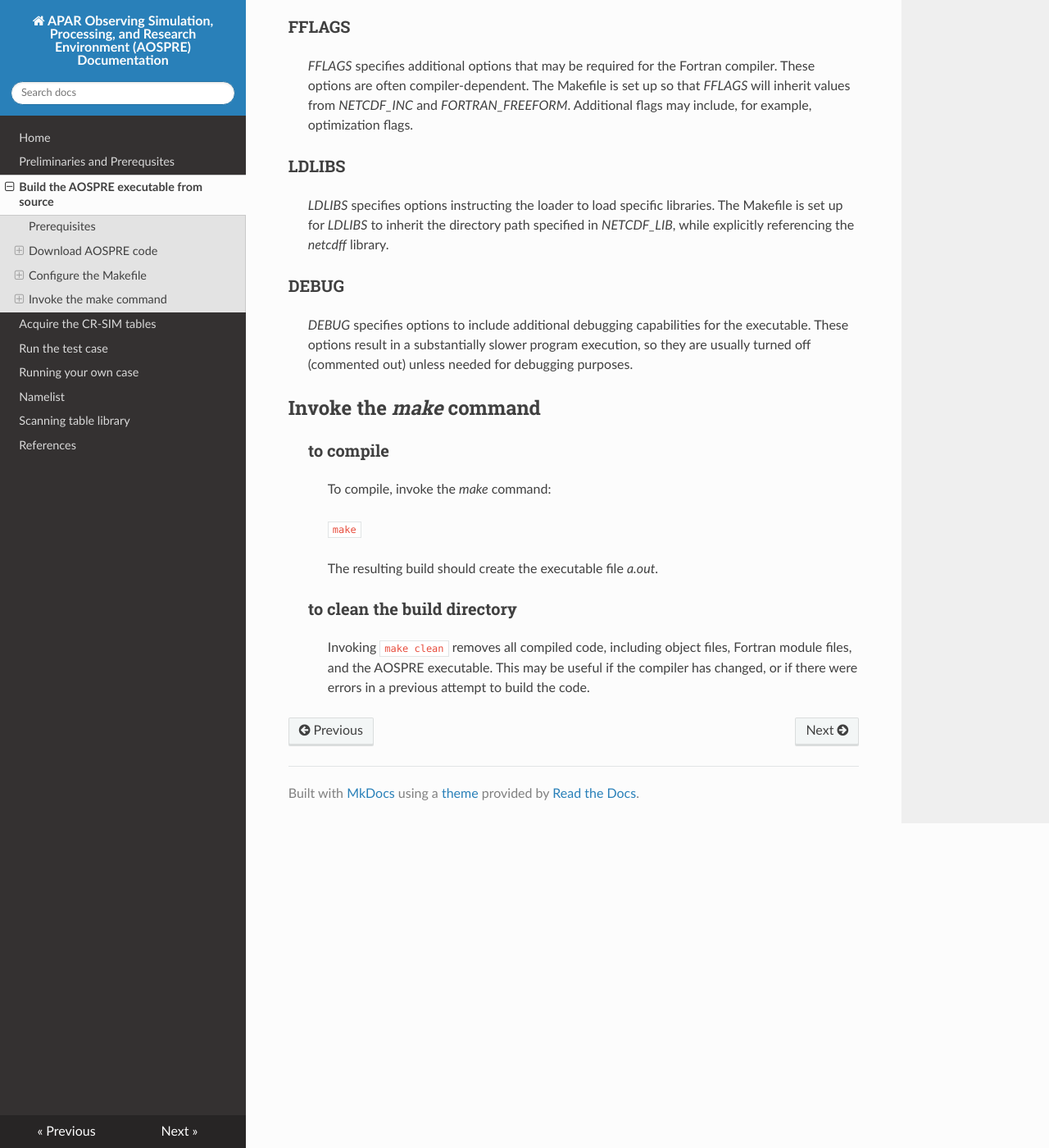
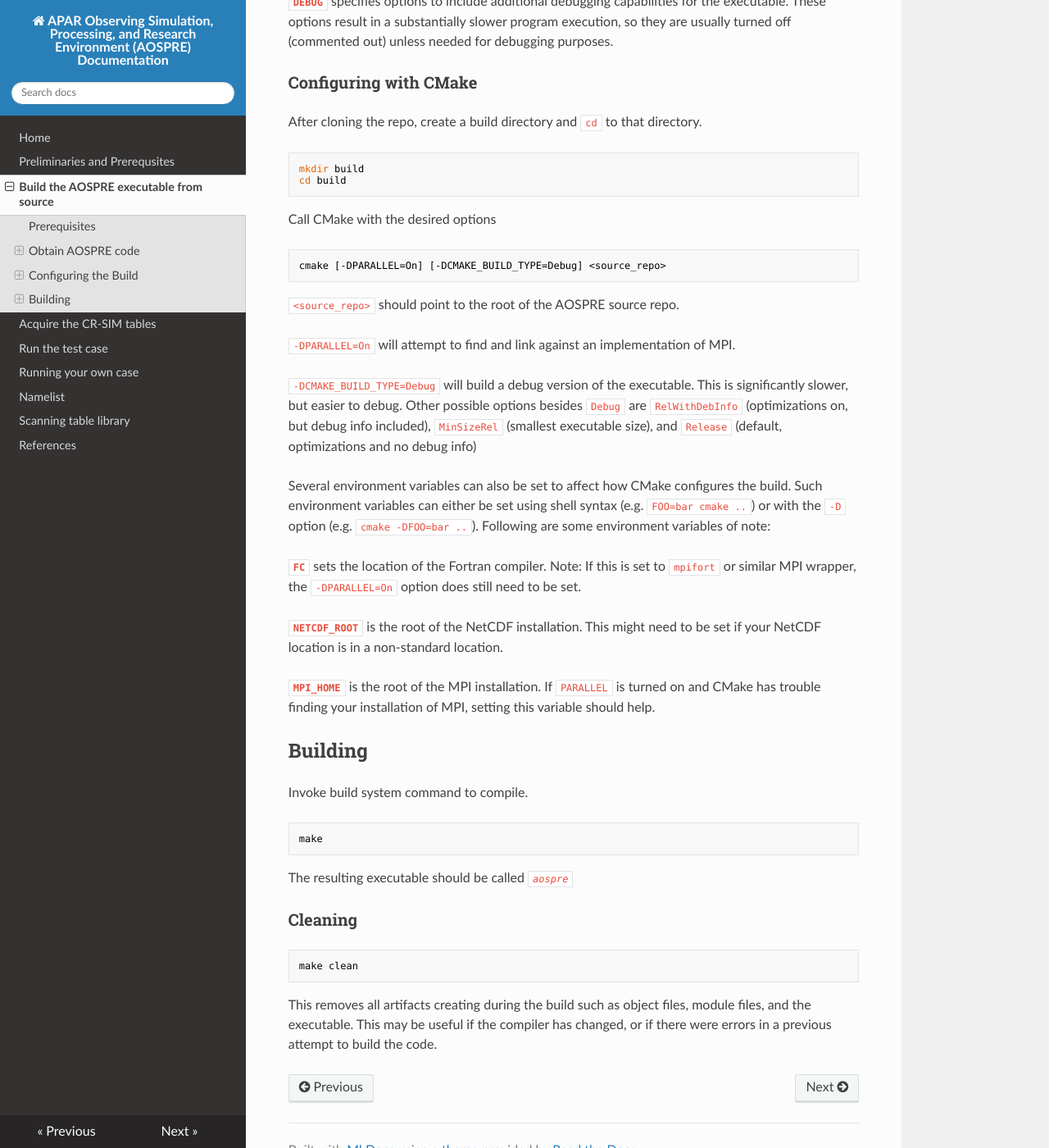
Before and after one commit to tingyucha/AOSPRE, an MkDocs documentation site: the page built from docs/building.md, in a window 1280 px wide and 1400 px high, scrolled down 2081 px. Shown: the whole window at 82% size. Built offline with MkDocs 1.6.1, drawn with Linux system fonts in a browser that asks for light colours; nearby versions of some CDN libraries; some of the changed text lies outside the part shown.

Commit message:
Add more robust instructions for building with CMake.

````diff
--- a/docs/building.md
+++ b/docs/building.md
@@ -2,149 +2,100 @@
 
 ## Prerequisites
 
-> For important considerations before trying to build AOSPRE, please see
-  the ["Preliminaries and Prerequisites"](preliminaries.md)
-  documentation page.
+For important considerations before trying to build AOSPRE, please see the ["Preliminaries and Prerequisites"](preliminaries.md) documentation page.
 
-## Download AOSPRE code
+## Obtain AOSPRE code
 
-> ### Clone the AOSPRE github repository
+### Clone the AOSPRE GitHub repository
 
-> > The source code for the APAR Observing Simulator may be acquired by cloning the github reposoitory:
-> >
-> > <code>git clone https://github.com/NCAR/AOSPRE.git</code>
-> >
-> > this creates local directory
-<nobr><i>AOSPRE</i></nobr>.  The source code is
-found in directory
-<nobr><i>AOSPRE/code/embed-crsim</i></nobr>.  The
-code is written in Fortran.
+The source repository for AOSPRE is located on GitHub at (https://github.com/NCAR/AOSPRE/)
 
-> ### (alternate) Download and unpack an AOSPRE tarball.
+It may be obtained by running the following command:
 
-> > [download tgz file and untar]
+`git clone https://github.com/NCAR/AOSPRE.git` (HTTP)
 
-## Configure the Makefile
+`git clone git@github.com:NCAR/AOSPRE.git` (SSH)
 
-After downloading the code via <code>git clone</code> as above, and
-insuring that required prerequisites are installed, change your
-working directory to the source code directory:
+The source code exists in the directory `AOSPRE/code/embed-crsim` and is written in Fortran.
 
-<code>cd AOSPRE/code/embed-crsim</code>
+## Configuring the Build
+### Configuring with Makefile
 
-This directory contains the Fortran source code for AOSPRE.  In addition,
-the file _Makefile_ has instructions for the _make_ utility to compile
-the source code.
+After downloading the code via `git clone` as above, and insuring that required prerequisites are installed, change your working directory to the source code directory:
 
-Open the _Makefile_ with your preferred text editor.  Select options
-most similar to your environment (by removing the leading <nobr>_#_
-character</nobr> and spaces), or create a new set of options for your
-environment following the examples already in the _Makefile_.  The
-following options are used by the _Makefile_, and may need to be
-customized for your particular computing environment:
+`cd AOSPRE/code/embed-crsim`
 
-### FC
+This directory contains the Fortran source code for AOSPRE.  In addition, the file *`Makefile`* has instructions for the `make` utility to compile the source code.
 
-  > <em>FC</em> specifies the command that invokes the Fortran
-  compiler.  Common values are <code>gfortran</code> (for the GCC
-  Fortran compiler), <code>ifort</code> (for the Intel Fortran
-  compiler), and <code>nvfortran</code> (for the NVidia Fortran
-  compiler).  For multi-processing builds, MPICH and OpenMPI provide
-  specific wrappers to invoke the Fortran compiler (<i>e.g.</i>,
-  <code>mpif90</code> or <code>mpifort</code>).  Depending on the
-  computing environment, full path names to these compiler commands
-  may be required.
+Open the *`Makefile`* with your preferred text editor.  Select options most similar to your environment (by removing the leading *`#`* character and spaces), or create a new set of options for your environment following the examples already in the *`Makefile`*.  The following options are used by the *`Makefile`*, and may need to be customized for your particular computing environment:
 
-### LD
+**`FC`** specifies the command that invokes the Fortran compiler.  Common values are `gfortran` (for the GCC Fortran compiler), `ifort` (for the Intel Fortran compiler), and `nvfortran` (for the NVidia Fortran compiler).  For multi-processing builds, MPICH and OpenMPI provide specific wrappers to invoke the Fortran compiler (*e.g.* `mpif90` or `mpifort`).  Depending on the computing environment, full path names to these compiler commands may be required.
 
-  > <em>LD</em> specifies the comand that invokes the loader (linker)
-  used in the final stage of building the executable, and is usually
-  the same command used for the Fortran compiler (<em>FC</em> above).
+**`LD`** specifies the comand that invokes the loader (linker) used in the final stage of building the executable, and is usually the same command used for the Fortran compiler (**`FC`** above).
 
-### FORTRAN_FREEFORM
+**`FORTRAN_FREEFORM`** specifies the particular compiler flags needed to recognize free-form Fortran source code style.  These flags are compiler dependent; examples for GCC, Intel, and Nvidia Fortran compilers are given in the default Makefile.
 
-  > <em>FORTRAN_FREEFORM</em> specifies the particular compiler flags
-    needed to recognize free-form Fortran source code style.  These
-    flags are compiler dependent; examples for GCC, Intel, and Nvidia
-    Fortran compilers are given in the default Makefile.
+**`NETCDF_INC`** specifies the *`include`* directory where the NetCDF Fortran module file resizes.  This file is often called *`netcdf.mod`*.  The full path to the directory that contains the *`netcdf.mod`* file must be provided here.  If the `nf-config` command is available (available with a well-configured NetCDF installation), the command `nf-config --fflags` may provide the appropriate directory.
 
-### NETCDF_INC
+The default Makefile assumes that the NetCDF *`lib`* and *`include`* directories are subdirectories of the same parent directory, specified by environment variable **`NETCDF`**. Particular installations of the NetCDF software may not follow that convention, so users may need to explicitly set the NetCDF *`include`* directory here.
 
-  > <em>NETCDF_INC</em> specifies the <i>include</i> directory where
-    the NetCDF Fortran module file resizes.  This file is often called
-    <i>netcdf.mod</i>.  The full path to the directory that contains
-    the <i>netcdf.mod</i> file must be provided here.  If the
-    <code><nobr>nf-config</nobr></code> command is available (available with a
-    well-configured NetCDF installation),
-    the command <code><nobr>nf-config --fflags</nobr></code> may provide the appropriate directory.
+**`NETCDF_LIB`** specifies the *`lib`* directory where the NetCDF library files reside. The full path to the directory that contains the NetCDF library files must be provided here. If the `nf-config` command is available (available with a well-configured NetCDF installation), the command `nf-config --flibs` may include the appropriate directory.
 
-  > The default Makefile assumes that the NetCDF <i>lib</i> and
-    <i>include</i> directories are subdirectories of the same parent
-    directory, specified by environment variable <i>NETCDF</i>.
-    Particular installations of the NetCDF software may not follow
-    that convention, so users may need to explicitly set the NetCDF
-    <i>include</i> directory here.
+The default Makefile assumes that the NetCDF *`lib`* and *`include`* directories are subdirectories of the same parent directory, specified by environment variable **`NETCDF`**. Particular installations of the NetCDF software may not follow that convention, so users may need to explicitly set the NetCDF *`lib`* directory here.
 
-### NETCDF_LIB
+**`FFLAGS`** specifies additional options that may be required for the Fortran compiler.  These options are often compiler-dependent.  The Makefile is set up so that **`FFLAGS`** will inherit values from **`NETCDF_INC`** and **`FORTRAN_FREEFORM`**.  Additional flags may include, for example, optimization flags.
 
-  > <em>NETCDF_LIB</em> specifies the <i>lib</i> directory where the
-    NetCDF library files reside.  The full path to the directory that
-    contains the NetCDF library files must be provided here.  If the
-    <code><nobr>nf-config</nobr></code> command is available (available with a
-    well-configured NetCDF installation),
-    the command <code><nobr>nf-config --flibs</nobr></code> may include the appropriate directory.
+**`LDLIBS`** specifies options instructing the loader to load specific libraries.  The Makefile is set up for **`LDLIBS`** to inherit the directory path specified in **`NETCDF_LIB`**, while explicitly referencing the *netcdff* library.
 
-  > The default Makefile assumes that the NetCDF <i>lib</i> and
-    <i>include</i> directories are subdirectories of the same parent
-    directory, specified by environment variable <i>NETCDF</i>.
-    Particular installations of the NetCDF software may not follow
-    that convention, so users may need to explicitly set the NetCDF
-    <i>lib</i> directory here.
-
-### FFLAGS
-
-  > <em>FFLAGS</em> specifies additional options that may be required
-  for the Fortran compiler.  These options are often
-  compiler-dependent.  The Makefile is set up so that <i>FFLAGS</i> will
-  inherit values from <i>NETCDF_INC</i> and <i>FORTRAN_FREEFORM</i>.  Additional
-  flags may include, for example, optimization flags.
-
-### LDLIBS
-
-  > <em>LDLIBS</em> specifies options instructing the loader to load
-    specific libraries.  The Makefile is set up for <i>LDLIBS</i> to
-    inherit the directory path specified in <i>NETCDF_LIB</i>, while
-    explicitly referencing the <i>netcdff</i> library.
-
-### DEBUG
-
-  > <em>DEBUG</em> specifies options to include additional debugging
-  capabilities for the executable.  These options result in a
-  substantially slower program execution, so they are usually turned
-  off (commented out) unless needed for debugging purposes.
+**`DEBUG`** specifies options to include additional debugging capabilities for the executable.  These options result in a substantially slower program execution, so they are usually turned off (commented out) unless needed for debugging purposes.
 
 <!--
-
-### LDFLAGS
-
-  > <em>LDFLAGS</em> may be used to specify additional options to the
-  loader.  If not needed it may be left blank.
-
+**`LDFLAGS`** may be used to specify additional options to the loader.  If not needed it may be left blank.
 -->
 
-## Invoke the <i>make</i> command
+### Configuring with CMake
 
-> ### to compile
+After cloning the repo, create a build directory and `cd` to that directory.
 
->> To compile, invoke the _make_ command:
->>
->> <code>make</code>
->>
->> The resulting build should create the executable file _a.out_.
+```bash
+mkdir build
+cd build
+```
 
-> ### to clean the build directory
+Call CMake with the desired options
 
->> Invoking <code>make clean</code> removes all compiled code,
-   including object files, Fortran module files, and the AOSPRE
-   executable.  This may be useful if the compiler has changed, or if
-   there were errors in a previous attempt to build the code.
+```bash
+cmake [-DPARALLEL=On] [-DCMAKE_BUILD_TYPE=Debug] <source_repo>
+```
+
+`<source_repo>` should point to the root of the AOSPRE source repo.
+
+`-DPARALLEL=On` will attempt to find and link against an implementation of MPI.
+
+`-DCMAKE_BUILD_TYPE=Debug` will build a debug version of the executable. This is significantly slower, but easier to debug. Other possible options besides `Debug` are `RelWithDebInfo` (optimizations on, but debug info included), `MinSizeRel` (smallest executable size), and `Release` (default, optimizations and no debug info)
+
+Several environment variables can also be set to affect how CMake configures the build. Such environment variables can either be set using shell syntax (e.g. `FOO=bar cmake ..`) or with the `-D` option (e.g. `cmake -DFOO=bar ..`). Following are some environment variables of note:
+
+**`FC`** sets the location of the Fortran compiler. Note: If this is set to `mpifort` or similar MPI wrapper, the `-DPARALLEL=On` option does still need to be set.
+
+**`NETCDF_ROOT`** is the root of the NetCDF installation. This might need to be set if your NetCDF location is in a non-standard location.
+
+**`MPI_HOME`** is the root of the MPI installation. If `PARALLEL` is turned on and CMake has trouble finding your installation of MPI, setting this variable should help.
+
+## Building
+
+Invoke build system command to compile.
+
+```bash
+make
+```
+
+The resulting executable should be called *`aospre`*
+
+### Cleaning
+
+```bash
+make clean
+```
+
+This removes all artifacts creating during the build such as object files, module files, and the executable. This may be useful if the compiler has changed, or if there were errors in a previous attempt to build the code.
````
Also changed, not shown: BUILD_CMake.md (deleted, +0 -8 lines), 1 other file.
